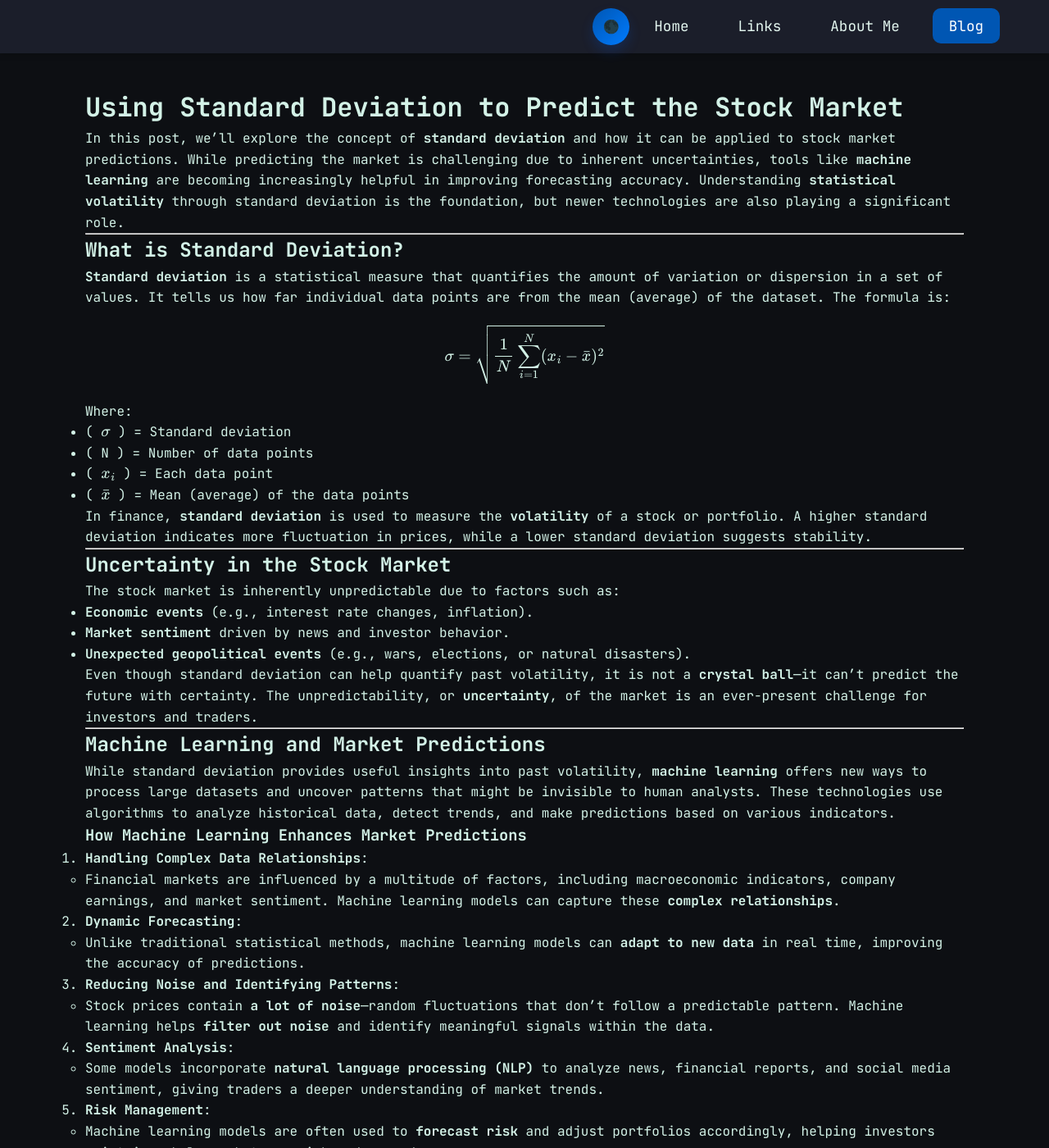
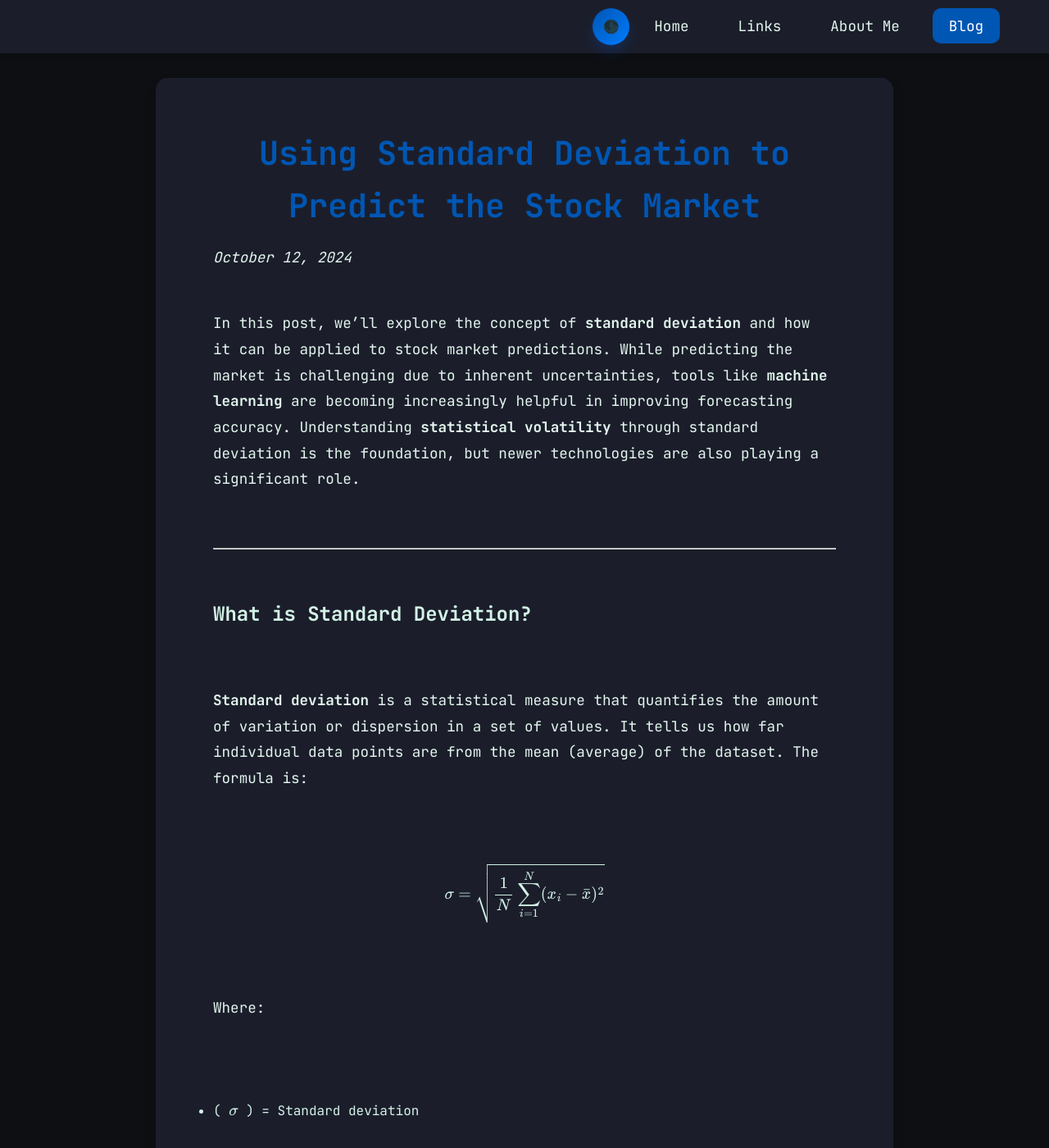
Before and after one commit to FrankTrani/FrankTrani.github.io, a Jekyll site: the page built from _posts/2024-10-12-standard-deviation-stock-market.md, in a window 1280 px wide and 1400 px high. Shown: the whole window at 82% size. Built offline with Jekyll 4.4.1, drawn with Linux system fonts in a browser that asks for light colours.

```diff
--- a/_layouts/post.html
+++ b/_layouts/post.html
@@ -11,7 +11,6 @@
   </head>
   <body>
     <header>
-
       <div class="nav-wrapper">
         <button class="switch-theme" id="switch-theme-btn"></button>
 
@@ -23,25 +22,34 @@
           <ul>
             <li><a href="{{ '/' | relative_url }}">Home</a></li>
             <li><a href="{{ '/links/' | relative_url }}">Links</a></li>
-              <li><a href="{{ '/about-me/' | relative_url }}" >About Me</a></li>
+            <li><a href="{{ '/about-me/' | relative_url }}">About Me</a></li>
             <li><a href="{{ '/blog/' | relative_url }}" class="active">Blog</a></li>
           </ul>
         </nav>
 
-          <!-- Full-screen navigation for mobile -->
         <nav class="fullscreen-nav" id="fullscreen-nav">
           <ul>
             <li><a href="{{ '/' | relative_url }}">Home</a></li>
             <li><a href="{{ '/links/' | relative_url }}">Links</a></li>
             <li><a href="{{ '/about-me/' | relative_url }}">About Me</a></li>
-                <li><a href="{{ '/blog/' | relative_url }}" >Blog</a></li>
+            <li><a href="{{ '/blog/' | relative_url }}">Blog</a></li>
           </ul>
         </nav>
       </div>
     </header>
 
-    <main class="container">
+    <main>
+      <article class="post">
+        <div class="post-card">
+          <div class="content-wrapper">
+            <h1>{{ page.title }}</h1>
+            <p><em>{{ page.date | date: "%B %d, %Y" }}</em></p>
+            <div class="content">
               {{ content }}
+            </div>
+          </div>
+        </div>
+      </article>
     </main>
 
     <footer>
--- a/scripts/styles.css
+++ b/scripts/styles.css
@@ -500,17 +500,6 @@
   margin-right: 10px;
 }
 
-/* Footer */
-footer {
-  background-color: var(--bg-tint);
-  padding: 20px;
-  text-align: center;
-  margin-top: auto;
-  width: 100%;
-  box-shadow: 0 -4px 6px rgba(0, 0, 0, 0.1);
-  border-radius: 10px;
-}
-
 /* Main container */
 main {
   flex: 1; /* Ensures the main content area takes up the available space */
@@ -723,3 +712,77 @@
     font-size: 1rem; /* Smaller text for mobile readability */
   }
 }
+
+/* Content Wrapper for Centering and Padding */
+.content-wrapper {
+  max-width: 800px;    /* Limit the width for readability */
+  margin: 0 auto;
+  padding: 20px;
+}
+
+/* Post Card Backpiece */
+.post-card {
+  background-color: var(--bg-tint);  /* Use tinted background */
+  padding: 40px;                     /* Add padding for spacing */
+  margin: 30px auto;                 /* Center and add space around */
+  border-radius: 15px;               /* Rounded corners */
+  box-shadow: 0 8px 15px rgba(0, 0, 0, 0.1); /* Subtle shadow effect */
+  max-width: 900px;                  /* Ensure it doesn’t span too wide */
+  transition: transform 0.3s ease, box-shadow 0.3s ease;
+}
+
+/* Hover Effect on the Post Card */
+.post-card:hover {
+  transform: translateY(-5px);       /* Slight upward lift on hover */
+  box-shadow: 0 15px 30px rgba(0, 0, 0, 0.2); /* Deeper shadow on hover */
+}
+
+/* Post Titles */
+.post h1 {
+  font-size: 2.5rem;
+  margin-bottom: 15px;
+  color: var(--main-color);
+  text-align: center;
+}
+
+/* Paragraphs inside the Content */
+.post p {
+  font-size: 1.1rem;
+  margin: 10px 0;
+  color: var(--text-color-secondary);
+  line-height: 1.8;  /* Improve readability */
+}
+
+/* Content Area */
+/* Balanced whitespace handling for content */
+.content {
+  white-space: pre-line; /* Preserve necessary spaces but wrap nicely */
+  word-break: break-word;    /* Prevent overflow on long words or URLs */
+  line-height: 1.8;          /* Maintain readability */
+  margin-bottom: 20px;       /* Add space between paragraphs */
+  max-width: 800px;          /* Ensure text doesn’t stretch too wide */
+  margin: 0 auto;            /* Center the content */
+}
+
+
+/* Footer Styling */
+footer {
+  background-color: var(--bg-tint);
+  padding: 15px;
+  text-align: center;
+  margin-top: auto;
+  width: 100%;
+  box-shadow: 0 -4px 6px rgba(0, 0, 0, 0.1);
+  border-radius: 10px;
+}
+
+/* Responsive Adjustments */
+@media (max-width: 768px) {
+  .content-wrapper {
+    padding: 10px;
+  }
+
+  .post h1 {
+    font-size: 2rem;
+  }
+}
```
Also changed, not shown: _posts/2024-10-12-standard-deviation-stock-market.md (+0 -1 lines). Lines whose indentation alone changed are shown as unchanged.
